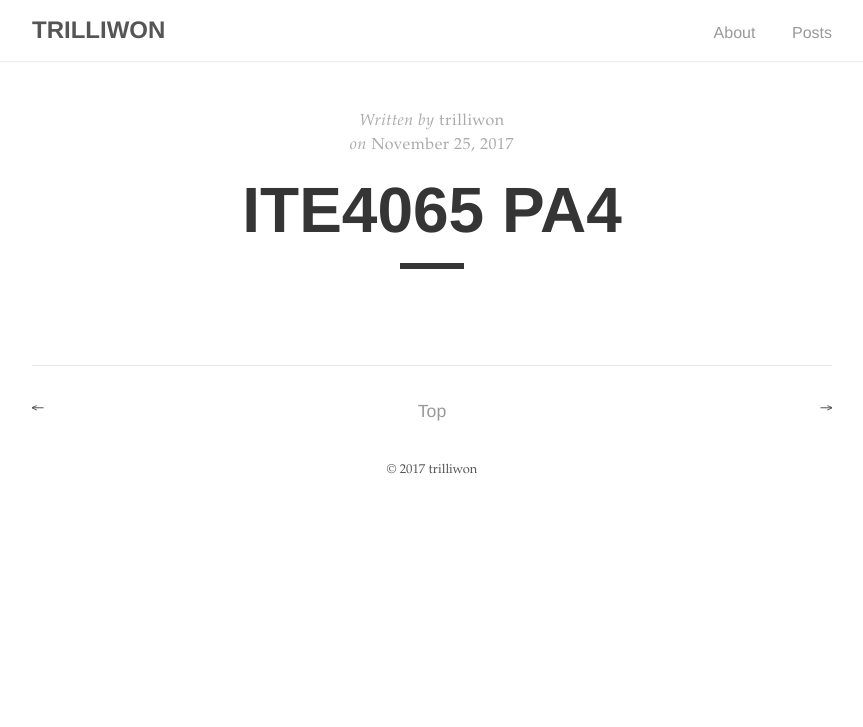
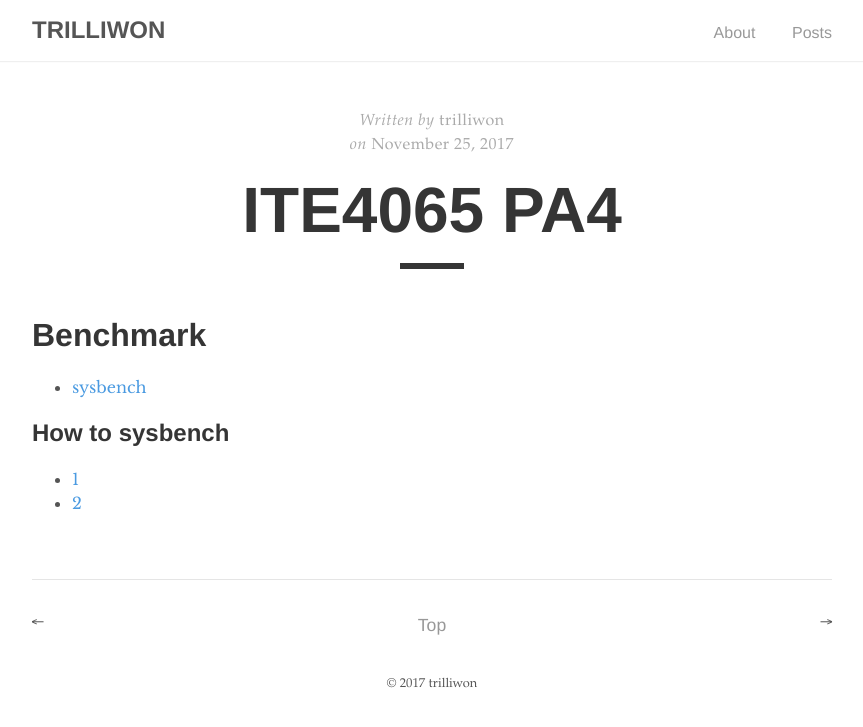
Before and after one commit to trilliwon/ABL, a Jekyll site: the page built from _posts/2017-11-25-hyu-ite4065-pa4.md, in a window 1280 px wide. Shown: the top 727 px of the page, without its empty margins (208-1071 px from the left). Built offline with Jekyll 4.4.1, drawn with Linux system fonts in a browser that asks for light colours.

Commit message:
Sat Nov 25 13:11:13 KST 2017

```diff
--- a/_posts/2017-11-25-hyu-ite4065-pa4.md
+++ b/_posts/2017-11-25-hyu-ite4065-pa4.md
@@ -3,5 +3,14 @@ layout: post
 title:  "ITE4065 PA4"
 date:   2017-11-25 13:00:00 +0900
 categories: multicore
-permalink: /mariadb/
+permalink: /ite4065pa4/
 ---
+
+# Benchmark
+
+- [sysbench](https://github.com/akopytov/sysbench)
+
+## How to sysbench
+
+- [1](https://mariadb.com/kb/en/library/sysbench-benchmark-setup/)
+- [2](http://faq.hostway.co.kr/Linux_ETC/7162)
```
